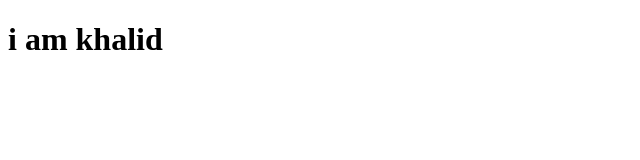
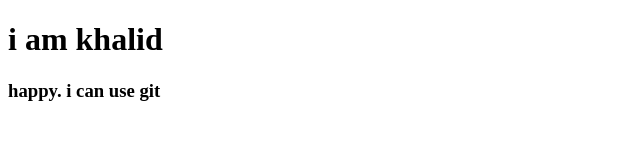
Before and after one commit to khalid07-dev/programming-hero, a plain HTML site: page index.html in a window 1280 px wide. Shown: the whole page, without its empty margins (0-640 px from the left). Drawn offline with Linux system fonts and the light colour scheme.

Commit message:
learn git

```diff
--- a/index.html
+++ b/index.html
@@ -8,5 +8,6 @@
 </head>
 <body>
   <h1>i am khalid</h1>
+  <h3>happy. i can use git</h3>
 </body>
 </html>
```
